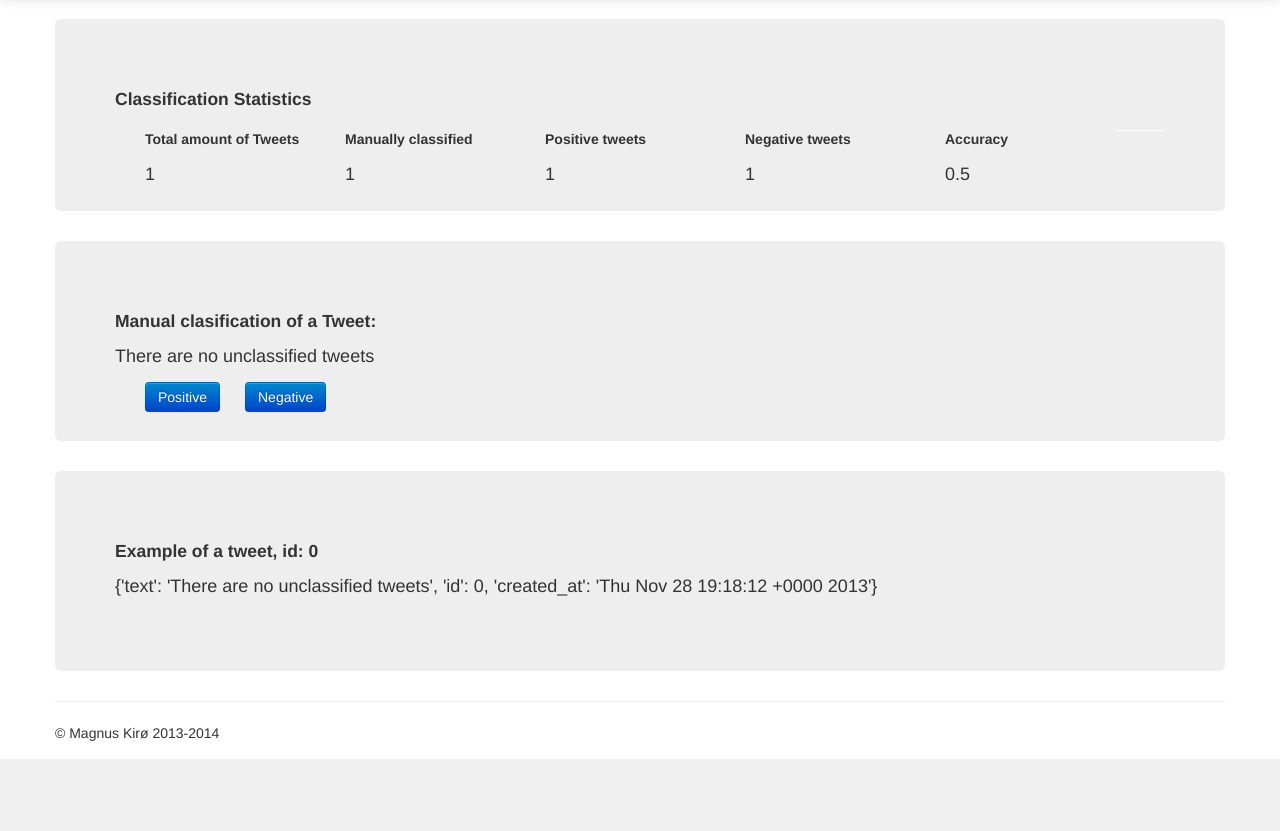
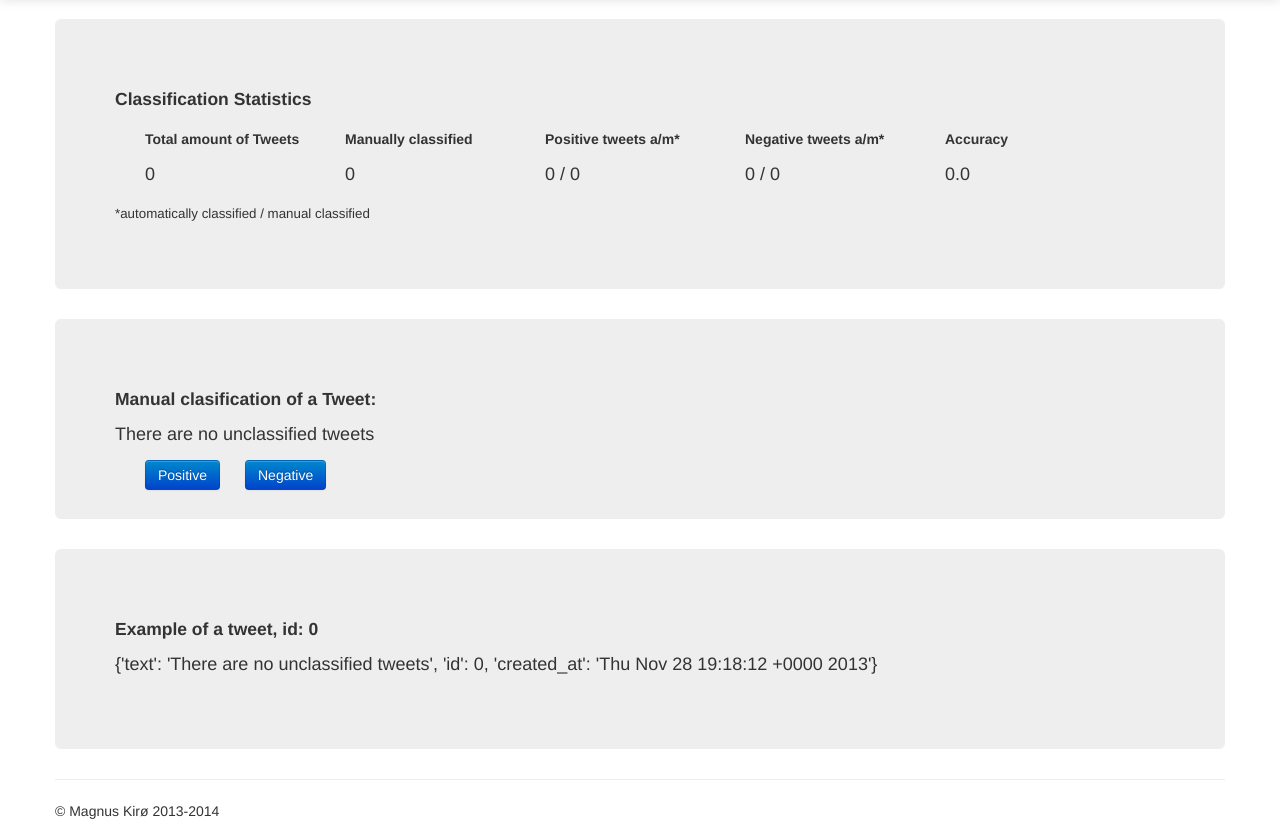
Before and after one commit to magnuskiro/master, a Flask app: page /sentiment in a window 1280 px wide. Shown: the part 41-872 px from the top of the page. Before the commit the page ends 800 px from the top, so only its background shows below. Run offline with Flask 2, Linux system fonts and the light colour scheme; data that the repository does not hold is empty; parts of the project's set-up code (start-up, migrations or seed data) failed here and were passed over; some libraries are stand-ins or nearby versions.

Commit message:
fixed statistics veiw on /sentiment. only accuracy left.

```diff
--- /dev/null
+++ b/code/static/css/style.css
@@ -0,0 +1,5 @@
+.small{
+    font-size: 10pt;
+    padding: 0 0 0 0;
+    margin: 0 0 0 0;
+}
--- a/code/templates/base.html
+++ b/code/templates/base.html
@@ -17,6 +17,7 @@
     <link href="/static/bootstrap/css/bootstrap-responsive.min.css" rel="stylesheet">
 
     <link href="/static/css/chart.css" rel="stylesheet">
+    <link href="/static/css/style.css" rel="stylesheet">
 
     <!-- HTML5 shim, for IE6-8 support of HTML5 elements -->
     <!--[if lt IE 9]>
--- a/code/templates/sentiment.html
+++ b/code/templates/sentiment.html
@@ -13,18 +13,18 @@
             <p>{{ statistics.manually_classified_tweets }}</p>
         </div>
         <div class="span2">
-            <h5>Positive tweets</h5>
+            <h5>Positive tweets a/m*</h5>
             <p>{{ statistics.positive_tweets }}</p>
         </div>
         <div class="span2">
-            <h5>Negative tweets</h5>
+            <h5>Negative tweets a/m*</h5>
             <p>{{ statistics.negative_tweets }}</p>
         </div>
         <div class="span2">
             <h5>Accuracy</h5>
             <p>{{ statistics.accuracy}}</p>
         </div>
-        <hr>
+        <p class="small">*automatically classified / manual classified</p>
     </div>
 
     <!-- Manual classification of a tweet -->
--- a/code/views.py
+++ b/code/views.py
@@ -21,7 +21,8 @@ def manual_classification():
     assert request.path == '/manual_classification'
     assert request.method == 'POST'
     tweet = Tweet.query.get(request.form['id'])
-    tweet.manual_polarity = bool(request.form['polarity'])
+    tweet.manual_polarity = ast.literal_eval(request.form['polarity'])
+    #print request.form['polarity']
     data_controller.save_tweet(tweet)
     return redirect("/sentiment", code=302)
 
@@ -54,7 +55,7 @@ def classify():
 
         # classify the tweet
         classified_tweet = classifier.classify(classified_tweet)
-        print classified_tweet.id, ":", classified_tweet.polarity
+        #print classified_tweet.id, ":", classified_tweet.polarity
         data_controller.save_tweet(classified_tweet)
     return "classification complete"
 
@@ -82,12 +83,11 @@ def sentiment():
     if tweet is None:
         tweet = Tweet(ast.literal_eval('''{  u'text': u'There are no unclassified tweets', u'id': 0, u'created_at': u'Thu Nov 28 19:18:12 +0000 2013'}'''))
 
-    # todo fix statistics
-    num_tweets = 1
-    manually_classified_tweets = 1
-    positive_tweets = 1
-    negative_tweets = 1
-    accuracy = 0.5
+    num_tweets = len(Tweet.query.all())
+    manually_classified_tweets = len(Tweet.query.filter_by(manual_polarity=True or False).all())
+    positive_tweets = str(len(Tweet.query.filter_by(classified_polarity=True).all())) + " / " + str(len(Tweet.query.filter_by(manual_polarity=True).all()))
+    negative_tweets = str(len(Tweet.query.filter_by(classified_polarity=False).all())) + " / " + str(len(Tweet.query.filter_by(manual_polarity=False).all()))
+    accuracy = 0.0
     statistics = { 'num_tweets': num_tweets,
                    'manually_classified_tweets':manually_classified_tweets,
                    'positive_tweets': positive_tweets,
```
